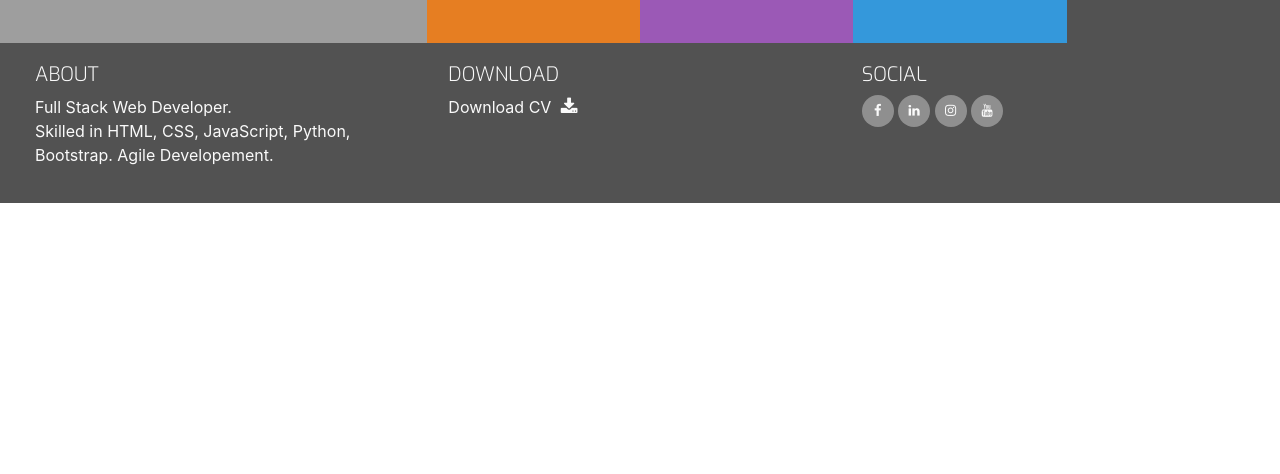
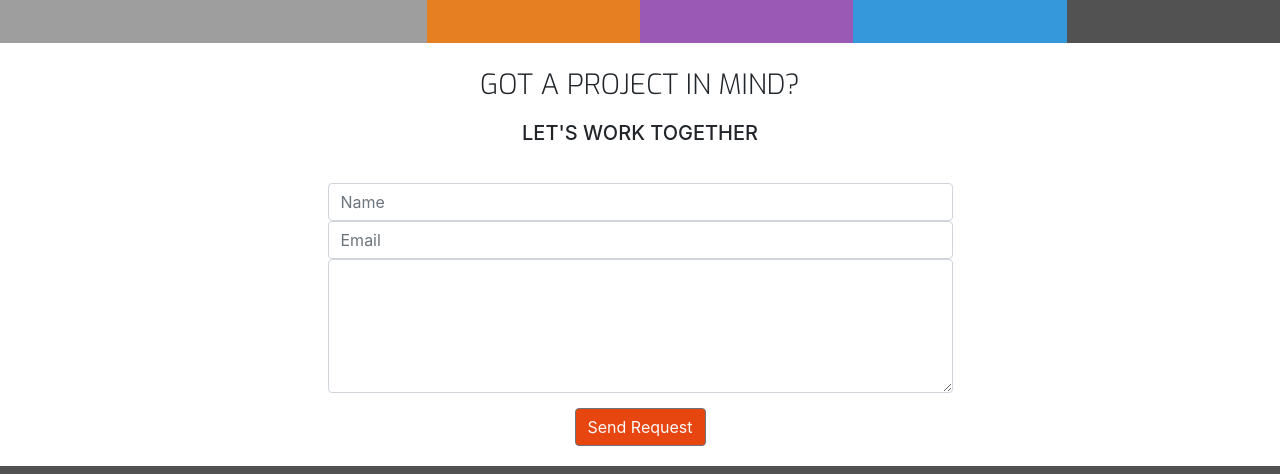
Before and after one commit to NickWaldock/Nick-Waldock-CV, a plain HTML site: page contact.html in a window 1280 px wide. Shown: the part 326-800 px from the top of the page. Drawn offline with nearby package versions, Linux system fonts and the light colour scheme; grey boxes are pictures that could not be loaded.

Commit message:
Add and style contact form

```diff
--- a/assets/style.css
+++ b/assets/style.css
@@ -31,6 +31,10 @@
 
 .bg-color-work-history {
     background-color: #9b59b6;
+}
+
+.bg-color-contact {
+    background-color: #fff;
 }
 
 /* ---------------------------------- Special Paddings/Margins/Text */
@@ -329,3 +333,38 @@ footer {
 .history-items {
     margin-bottom: 30px;
 }
+
+/* ---------------------------------- Contact Form */
+
+.contact-heading {
+    font-family: "Exo", sans-serif;
+    font-weight: 300;
+    margin-top: 25px;
+    margin-bottom: 20px;
+}
+
+.center-form {
+    padding-top: 10px;
+    margin: 0 auto;
+    max-width: 70%;
+}
+
+button[type="Submit"] {
+    margin-top: 15px;
+    margin-bottom: 20px;
+    color: #fafafa;
+    background-color: #e84610;
+}
+
+/* ---------------------------------- Media Queries */
+
+@media(min-width: 92px) {
+
+.center-form {
+    padding-top: 30px;
+    min-height: 240px;
+    margin: 0 auto;
+    max-width: 50%;
+}
+
+}
--- a/contact.html
+++ b/contact.html
@@ -45,7 +45,26 @@
             </div>
         </div>
     </header>
-    <section>
+    <section class="container-fluid">
+        <div class="row bg-color-contact">
+            <div class="col">
+                <h3 class="contact-heading uppercase text-center">Got a project in mind?</h3>
+                <h5 class="uppercase text-center">Let's work together</h5>
+                <div class="center-form">
+                    <form>
+                        <input type="text" name="name" id="fullname" class="form-control" placeholder="Name" required/>
+                        <input type="email" name="email" id="emailaddress" class="form-control" placeholder="Email" required/>
+                        <textarea rows="5" name="projectsummary" id="projectsummary" class="form-control" placeholder="Project Description" required>
+                        </textarea>
+                        <div class="form-row text-center">
+                            <div class="col">
+                                <button type="submit" class="btn btn-secondary">Send Request</button>
+                            </div>
+                        </div>
+                    </form>
+                </div>
+            </div>
+        </div>
 
     </section>
     <footer class="container-fluid">
```
Also changed, not shown: 1 other file.
